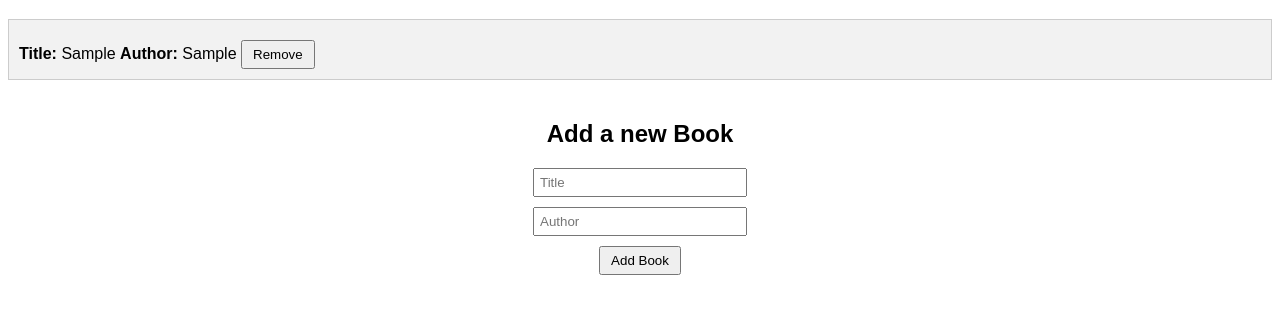
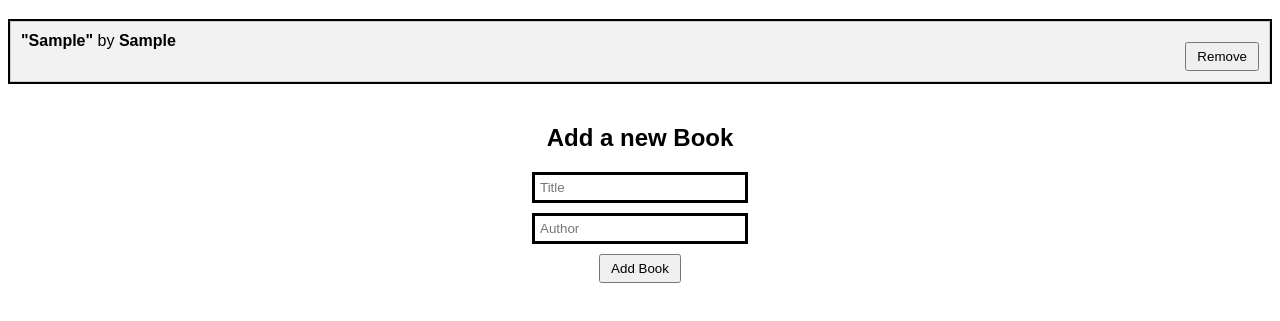
Before and after one commit to tumainimaganiko/Awesome-Book-project, a website: page index.html in a window 1280 px wide. Both pictures are taken after typing "Sample", "Sample" into the empty fields and a click on the button "Add Book". Shown: the part 61-382 px from the top of the page. Drawn offline with Linux system fonts and the light colour scheme.

Commit message:
Modify Book From

```diff
--- a/index.js
+++ b/index.js
@@ -17,8 +17,10 @@ class Book {
         const bookElement = document.createElement('div');
         bookElement.classList.add('book');
         bookElement.innerHTML = `
-          <span><strong>Title:</strong> ${book.title}</span>
-          <span><strong>Author:</strong> ${book.author}</span>
+          <div>
+          <span><strong>"${book.title}"</strong> by</span>
+          <span><strong>${book.author}</strong></span>
+          </div>
           <button class="delete">Remove</button>
         `;
         bookList.appendChild(bookElement);
--- a/styles.css
+++ b/styles.css
@@ -49,8 +49,20 @@ input[type="text"] {
   margin-bottom: 10px;
   padding: 5px;
   width: 200px;
+  border: 3px solid black;
 }
 
 button[type="submit"] {
   padding: 5px 10px;
 }
+
+#bookList {
+  border: 2px solid black;
+}
+
+.book:nth-child(even) {background-color: white;}
+
+.book {
+  display: flex;
+  justify-content: space-between;
+}
```
Also changed, not shown: index.html (+1 -1 lines).
